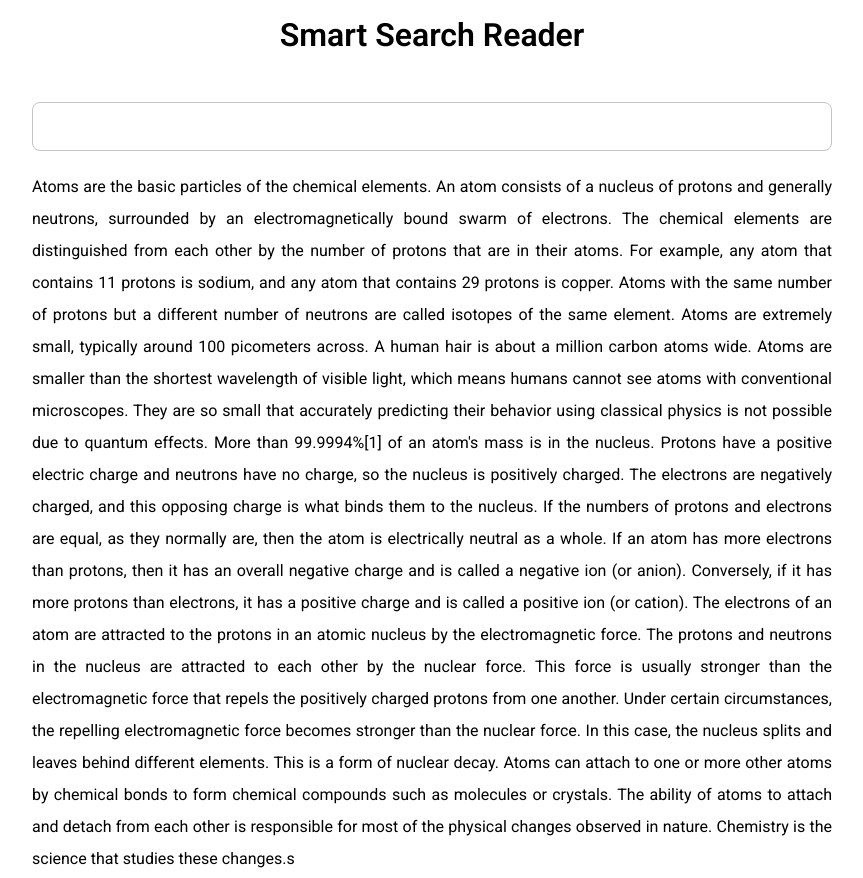
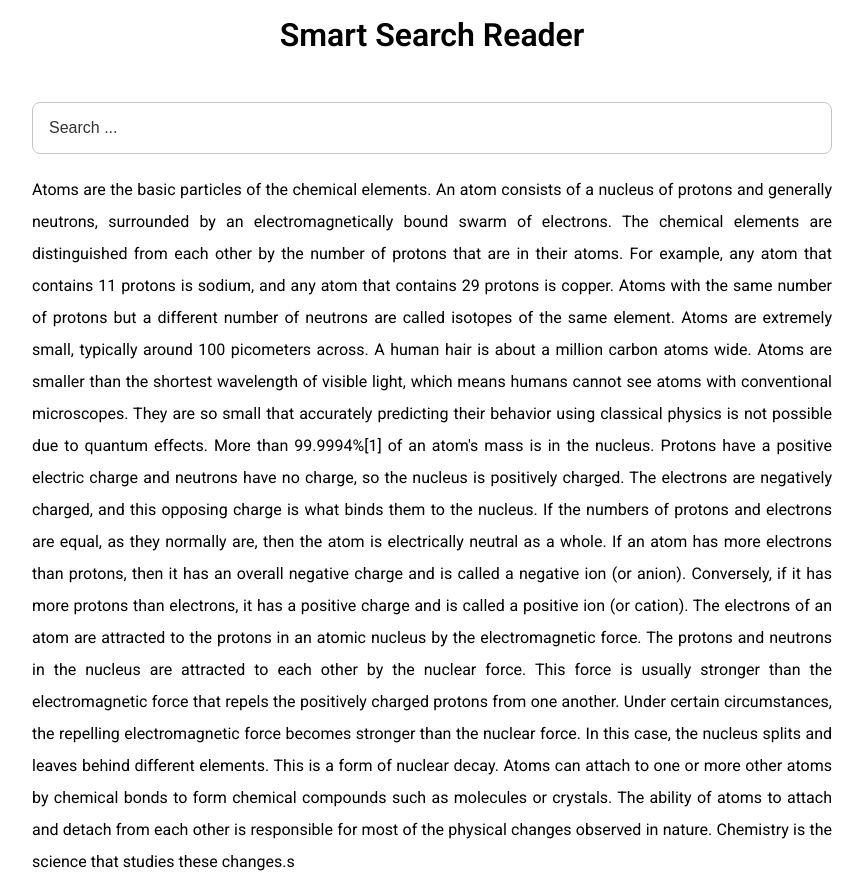
Before and after one commit to babaeiFateme/smart-search-reader, a React (Vite) app: page / in a window 1280 px wide. Shown: the whole page, without its empty margins (208-1071 px from the left). Built offline with nearby package versions, Linux system fonts and the light colour scheme.

Commit message:
feat: create text input component

```diff
--- /dev/null
+++ b/src/components/atoms/TextInput/TextInput.tsx
@@ -0,0 +1,8 @@
+import type React from "react";
+import type { ITextInput } from "../../../core/types/textInput.type";
+
+const TextInput: React.FC<ITextInput> = ({ className, ...props }) => {
+    return <input {...props} className={className} type="text" />;
+};
+
+export default TextInput;
--- /dev/null
+++ b/src/core/types/TextInput.type.ts
@@ -0,0 +1,5 @@
+import type { InputHTMLAttributes } from "react"
+
+export interface ITextInput extends InputHTMLAttributes<HTMLInputElement> {
+    className?: string
+}
--- a/src/pages/Home.tsx
+++ b/src/pages/Home.tsx
@@ -1,8 +1,10 @@
+import TextInput from "../components/atoms/TextInput/TextInput"
+
 const Home = () => {
     return (
         <main className="h-100 container">
             <div className=" h-100">
-                <input type="text" className="mb-20" />
+                <TextInput placeholder="Search ..." className="mb-20" />
 
                 <div className="fw-400 text-gray description">
                     Atoms are the basic particles of the chemical elements. An atom consists of a nucleus of protons and generally neutrons, surrounded by an electromagnetically bound swarm of electrons. The chemical elements are distinguished from each other by the number of protons that are in their atoms. For example, any atom that contains 11 protons is sodium, and any atom that contains 29 protons is copper. Atoms with the same number of protons but a different number of neutrons are called isotopes of the same element.
--- a/src/styles/components/_inputs.scss
+++ b/src/styles/components/_inputs.scss
@@ -1,10 +1,18 @@
-input{
+input {
     width: 100%;
     border: 1px solid $gray600;
     border-radius: 0.5rem;
     padding: 1rem;
+    font-size: 1rem;
 
-    &:focus,&:active,&:focus-visible{
+    &:focus,
+    &:active,
+    &:focus-visible {
         outline: none;
     }
+
+    &::placeholder {
+        color: $gray900;
+        font-size: 1rem;
+    }
 }
```
Also changed, not shown: src/styles/master.min.css, 2 other files (tests, documents, lock files or other folders).
